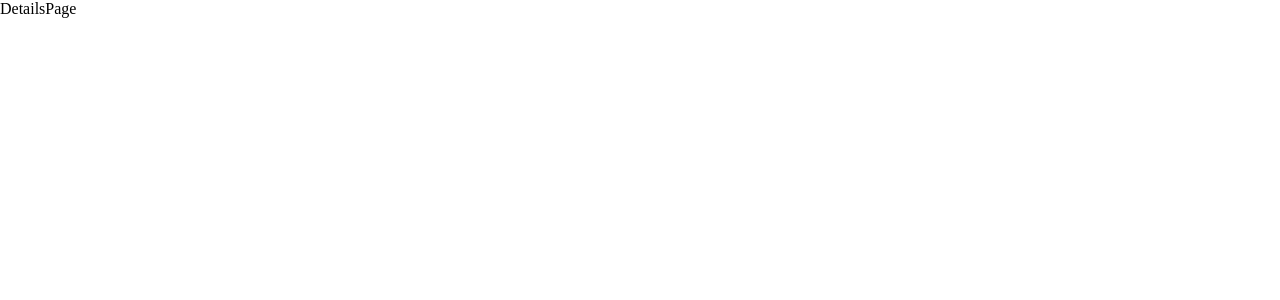
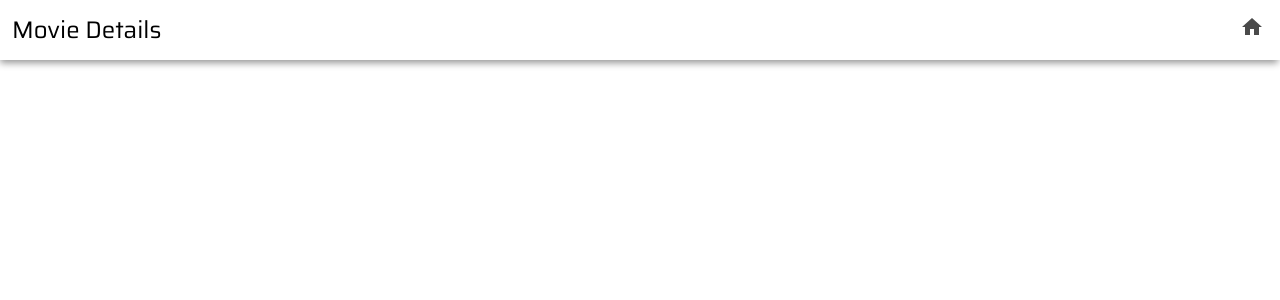
Before and after one commit to DeepakBarwal/GSIV23_Deepak_Barwal, a React (Create React App) app: page /details/1 in a window 1280 px wide. Shown: the top 300 px of the page. Built offline with nearby package versions, Linux system fonts and the light colour scheme.

Commit message:
Made the Header component re-usable

```diff
--- a/public/index.html
+++ b/public/index.html
@@ -24,6 +24,12 @@
       work correctly both with client-side routing and a non-root public URL.
       Learn how to configure a non-root public URL by running `npm run build`.
     -->
+    <link rel="preconnect" href="https://fonts.googleapis.com" />
+    <link rel="preconnect" href="https://fonts.gstatic.com" crossorigin />
+    <link
+      href="https://fonts.googleapis.com/css2?family=Play:wght@400;700&family=Raleway:wght@100;400;500;700&family=Roboto:wght@100;400;500;700&family=Saira:wght@400;700&display=swap"
+      rel="stylesheet"
+    />
     <title>Movies Browser</title>
   </head>
   <body>
--- a/src/App.css
+++ b/src/App.css
@@ -7,3 +7,10 @@
 a {
   text-decoration: none;
 }
+
+body {
+  font-family: "Play", sans-serif;
+  font-family: "Raleway", sans-serif;
+  font-family: "Roboto", sans-serif;
+  font-family: "Saira", sans-serif;
+}
--- a/src/components/Header/Header.css
+++ b/src/components/Header/Header.css
@@ -14,3 +14,9 @@
 .home-icon {
   margin-right: 1rem;
 }
+
+.movie-details-header {
+  font-size: 24px;
+  margin: 0 12px;
+  font-weight: 400;
+}
--- a/src/components/Header/Header.jsx
+++ b/src/components/Header/Header.jsx
@@ -1,12 +1,12 @@
 import "./Header.css";
 import { Link } from "react-router-dom";
-import SearchBar from "./SearchBar";
 import Home from "../svg/Home";
 
-const Header = () => {
+const Header = ({ headerComponent }) => {
   return (
     <div className="header-container">
-      <SearchBar className="search-bar" />
+      {headerComponent()}
+
       <Link to="/">
         <Home className="home-icon" />
       </Link>
--- a/src/components/Header/SearchBar.jsx
+++ b/src/components/Header/SearchBar/SearchBar.jsx
@@ -1,6 +1,6 @@
 import "./SearchBar.css";
 import { useState } from "react";
-import MenuSearchLightGray from "../svg/MenuSearchLightGray";
+import MenuSearchLightGray from "../../svg/MenuSearchLightGray";
 
 const SearchBar = (props) => {
   const [searchTerm, setSearchTerm] = useState("");
--- a/src/pages/DetailsPage.jsx
+++ b/src/pages/DetailsPage.jsx
@@ -1,5 +1,15 @@
+import Header from "../components/Header/Header";
+
 const DetailsPage = () => {
-  return <div>DetailsPage</div>;
+  return (
+    <div>
+      <Header
+        headerComponent={() => (
+          <h2 className="movie-details-header">Movie Details</h2>
+        )}
+      />
+    </div>
+  );
 };
 
 export default DetailsPage;
--- a/src/pages/ListPage.jsx
+++ b/src/pages/ListPage.jsx
@@ -1,5 +1,6 @@
 import CardList from "../components/Card/CardList";
 import Header from "../components/Header/Header";
+import SearchBar from "../components/Header/SearchBar/SearchBar";
 import { useGetUpcomingMoviesByPopularityQuery } from "../store/slices/moviesApiSlice";
 
 const ListPage = () => {
@@ -10,7 +11,7 @@ const ListPage = () => {
 
   return (
     <div>
-      <Header />
+      <Header headerComponent={() => <SearchBar className="search-bar" />} />
       <CardList movies={data?.results} />
     </div>
   );
```
Also changed, not shown: src/components/Header/SearchBar/SearchBar.css (renamed from src/components/Header/SearchBar.css).
